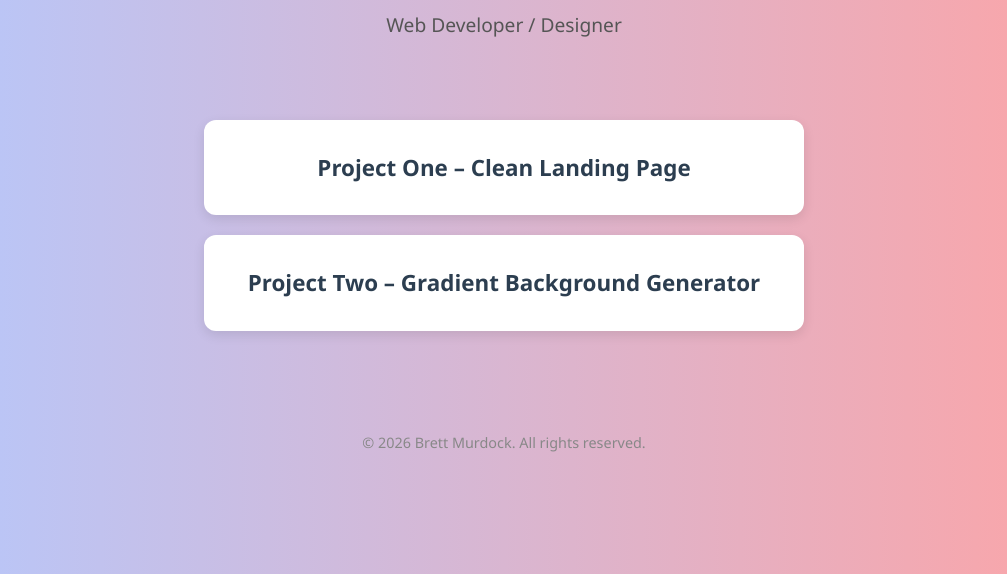
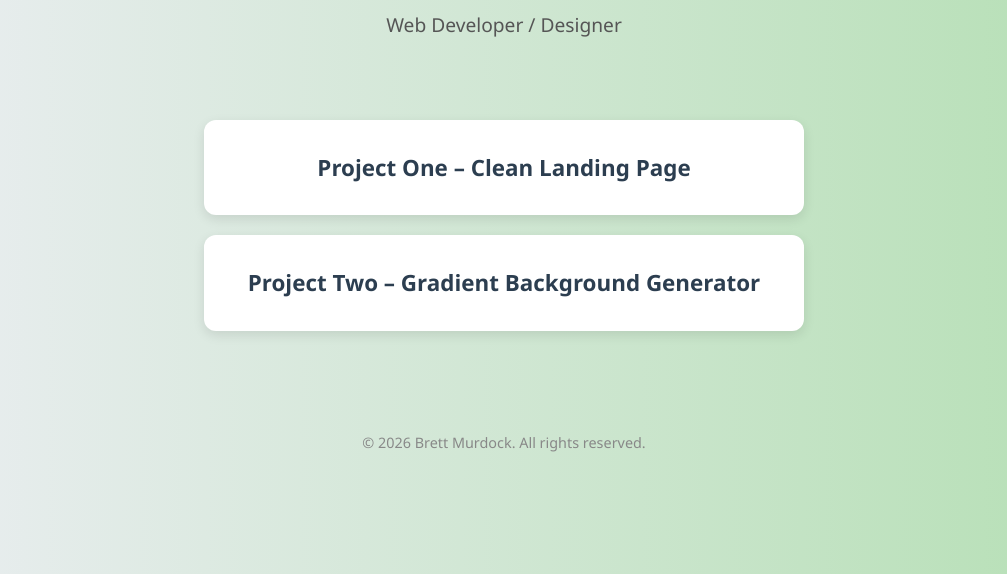
Before and after one commit to bmurda/portfolio, a plain HTML site: page index.html in a window 1280 px wide. Shown: the part 226-800 px from the top of the page, without its empty margins (136-1143 px from the left). Drawn offline with Linux system fonts and the light colour scheme.

Commit message:
Update index.html
changed background colour

```diff
--- a/index.html
+++ b/index.html
@@ -7,7 +7,7 @@
     <style>
         body {
             font-family: 'Segoe UI', Tahoma, Geneva, Verdana, sans-serif;
-            background: linear-gradient(to right, rgb(179, 201, 255), rgb(255, 163, 163));
+            background: linear-gradient(to right, rgb(236, 238, 243), rgb(180, 223, 179));
             color: #333;
             margin: 0;
             padding: 0;
```
